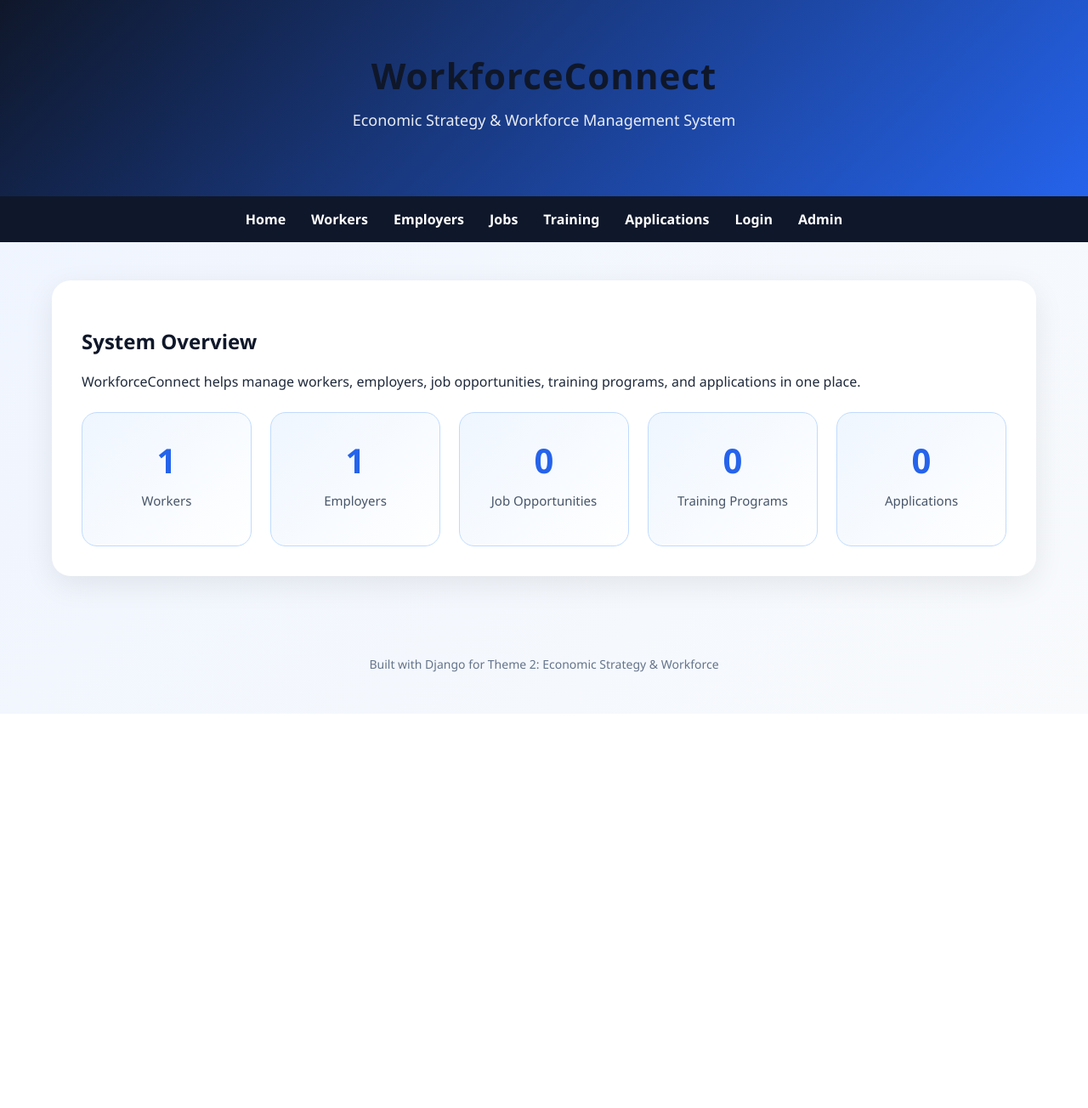
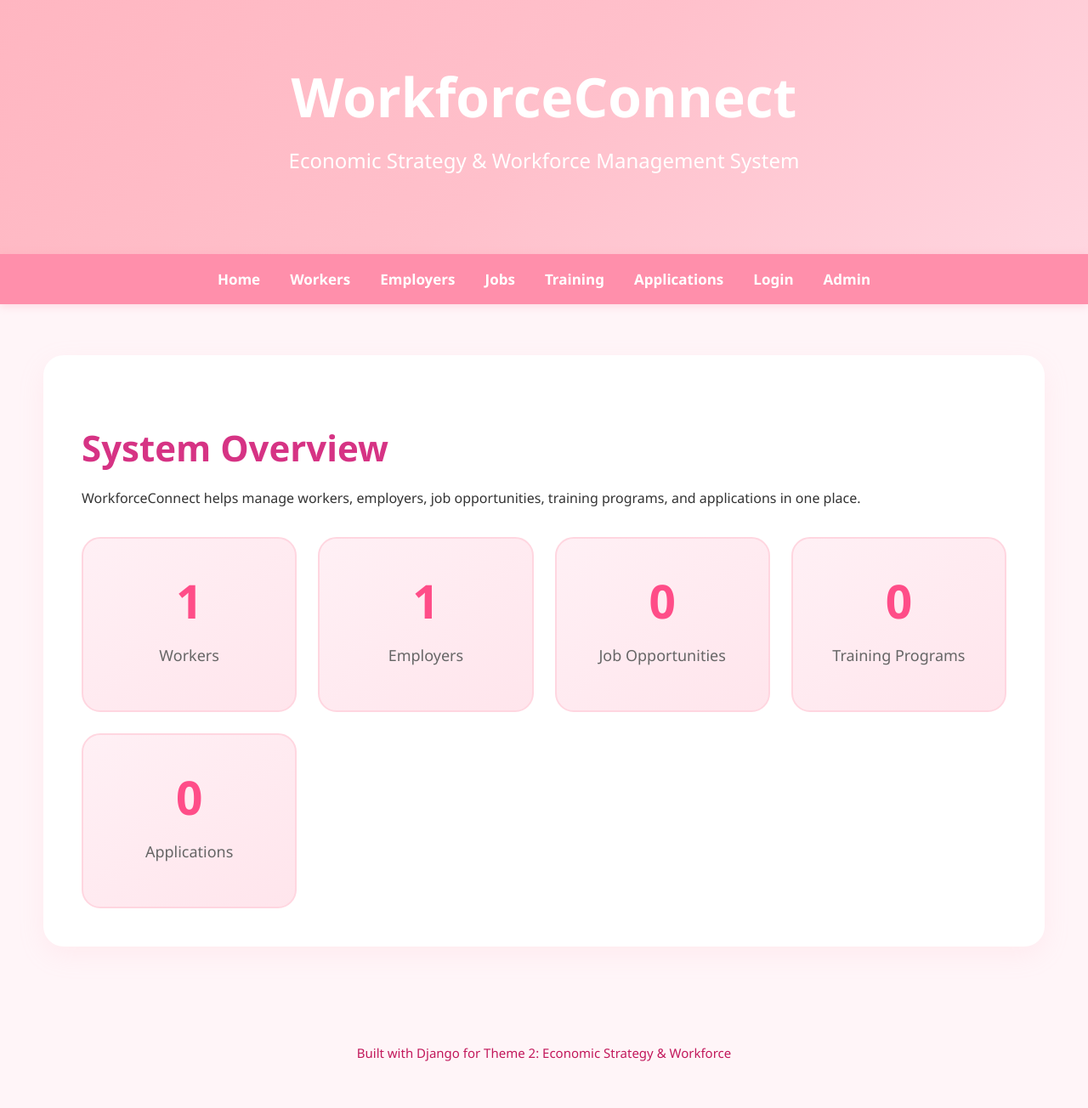
Before and after one commit to Code-Jester/GroupProjectReport1-Group9, a Django app: page / in a window 1280 px wide. Shown: the whole page at 85% size. Before the commit the page ends 840 px from the top, so only its background shows below. Run offline with Django 5.2, Linux system fonts and the light colour scheme; data comes from the database, SQL or seed files in the repository; data that the repository does not hold is empty.

Commit message:
Updated website design

```diff
--- a/workforceconnect/workforce/static/workforce/style.css
+++ b/workforceconnect/workforce/static/workforce/style.css
@@ -1,53 +1,59 @@
 body {
+    font-family: 'Segoe UI', sans-serif;
+    background: #fff5f8;
+    color: #333;
     margin: 0;
-    font-family: 'Segoe UI', sans-serif;
-    background: linear-gradient(135deg, #eef4ff, #f8fafc);
-    color: #1e293b;
+    padding: 0;
 }
 
 /* HEADER */
 
-header {
-    background: linear-gradient(135deg, #0f172a, #2563eb);
+.site-header {
+    background: linear-gradient(135deg, #ffb6c1, #ffc0cb, #ffd6e0);
+    padding: 70px 20px;
+    text-align: center;
     color: white;
-    text-align: center;
-    padding: 60px 20px;
-    box-shadow: 0 4px 12px rgba(0,0,0,0.15);
+    box-shadow: 0 4px 20px rgba(255, 182, 193, 0.3);
 }
 
-header h1 {
+.site-header h1 {
     margin: 0;
-    font-size: 42px;
-    letter-spacing: 1px;
+    font-size: 64px;
+    font-weight: 700;
+    color: white;
 }
 
-header p {
-    margin-top: 12px;
-    font-size: 18px;
-    opacity: 0.9;
+.site-header p {
+    margin-top: 15px;
+    font-size: 24px;
+    color: #fff;
 }
 
-/* NAVIGATION */
+/* NAVBAR */
 
-nav {
-    background: #0f172a;
+.navbar {
+    background: #ff8fab;
     display: flex;
     justify-content: center;
-    gap: 30px;
-    padding: 16px;
+    align-items: center;
+    gap: 35px;
+    padding: 18px;
     position: sticky;
     top: 0;
+    z-index: 100;
+    box-shadow: 0 2px 10px rgba(255, 143, 171, 0.3);
 }
 
-nav a {
+.navbar a {
     color: white;
     text-decoration: none;
     font-weight: 600;
     transition: 0.3s;
+    font-size: 17px;
 }
 
-nav a:hover {
-    color: #60a5fa;
+.navbar a:hover {
+    color: #ffe5ec;
     transform: translateY(-2px);
 }
 
@@ -55,18 +61,58 @@
 
 .container {
     width: 85%;
-    max-width: 1150px;
-    margin: 45px auto;
+    max-width: 1200px;
+    margin: 60px auto;
     background: white;
-    padding: 35px;
-    border-radius: 22px;
-    box-shadow: 0 10px 35px rgba(0,0,0,0.08);
+    padding: 45px;
+    border-radius: 24px;
+    box-shadow: 0 10px 30px rgba(255, 182, 193, 0.15);
 }
 
-/* HEADINGS */
+/* TITLES */
 
 h1, h2, h3 {
-    color: #0f172a;
+    color: #d63384;
+}
+
+h2 {
+    font-size: 42px;
+    margin-bottom: 20px;
+}
+
+/* CARDS */
+
+.stat-grid {
+    display: grid;
+    grid-template-columns: repeat(auto-fit, minmax(220px, 1fr));
+    gap: 25px;
+    margin-top: 35px;
+}
+
+.stat-box {
+    background: linear-gradient(145deg, #fff0f5, #ffe5ec);
+    border-radius: 22px;
+    padding: 35px 20px;
+    text-align: center;
+    transition: 0.3s;
+    border: 2px solid #ffd6e0;
+}
+
+.stat-box:hover {
+    transform: translateY(-8px);
+    box-shadow: 0 10px 25px rgba(255, 182, 193, 0.25);
+}
+
+.stat-box h3 {
+    margin: 0;
+    font-size: 55px;
+    color: #ff4d88;
+}
+
+.stat-box p {
+    margin-top: 15px;
+    font-size: 18px;
+    color: #666;
 }
 
 /* CARD LIST */
@@ -77,85 +123,48 @@
 }
 
 .card-list li {
-    background: linear-gradient(135deg, #f8fafc, #eef4ff);
-    border: 1px solid #dbeafe;
-    padding: 22px;
+    background: #fff0f5;
+    border: 1px solid #ffd6e0;
     margin-bottom: 18px;
-    border-radius: 18px;
+    padding: 20px;
+    border-radius: 16px;
     transition: 0.3s;
 }
 
 .card-list li:hover {
-    transform: translateY(-5px);
-    box-shadow: 0 8px 20px rgba(0,0,0,0.08);
+    transform: translateY(-3px);
+    box-shadow: 0 5px 15px rgba(255, 182, 193, 0.2);
 }
 
-/* LINKS */
-
-a {
-    color: #2563eb;
-}
-
-a:hover {
-    color: #1d4ed8;
-}
-
-/* STATS */
-
-.stat-grid {
-    display: grid;
-    grid-template-columns: repeat(auto-fit, minmax(180px, 1fr));
-    gap: 22px;
-    margin-top: 25px;
-}
-
-.stat-box {
-    background: linear-gradient(135deg, #eff6ff, #ffffff);
-    border: 1px solid #bfdbfe;
-    border-radius: 18px;
-    padding: 28px;
-    text-align: center;
-    transition: 0.3s;
-}
-
-.stat-box:hover {
-    transform: scale(1.03);
-}
-
-.stat-box h3 {
-    margin: 0;
-    font-size: 40px;
-    color: #2563eb;
-}
-
-.stat-box p {
-    margin-top: 10px;
-    font-size: 15px;
-    color: #475569;
-}
-
-/* BUTTONS */
+/* BUTTON */
 
 button {
-    background: #2563eb;
+    background: #ff6f91;
     color: white;
     border: none;
-    padding: 12px 20px;
-    border-radius: 12px;
+    padding: 12px 22px;
+    border-radius: 10px;
     cursor: pointer;
     font-weight: bold;
     transition: 0.3s;
 }
 
 button:hover {
-    background: #1d4ed8;
+    background: #ff4d88;
+}
+
+/* LOGIN LABEL */
+
+.user-label {
+    color: white;
+    font-weight: 600;
 }
 
 /* FOOTER */
 
-footer {
+.site-footer {
     text-align: center;
-    padding: 35px;
-    color: #64748b;
-    font-size: 14px;
+    padding: 40px;
+    color: #c2185b;
+    font-size: 15px;
 }
```
